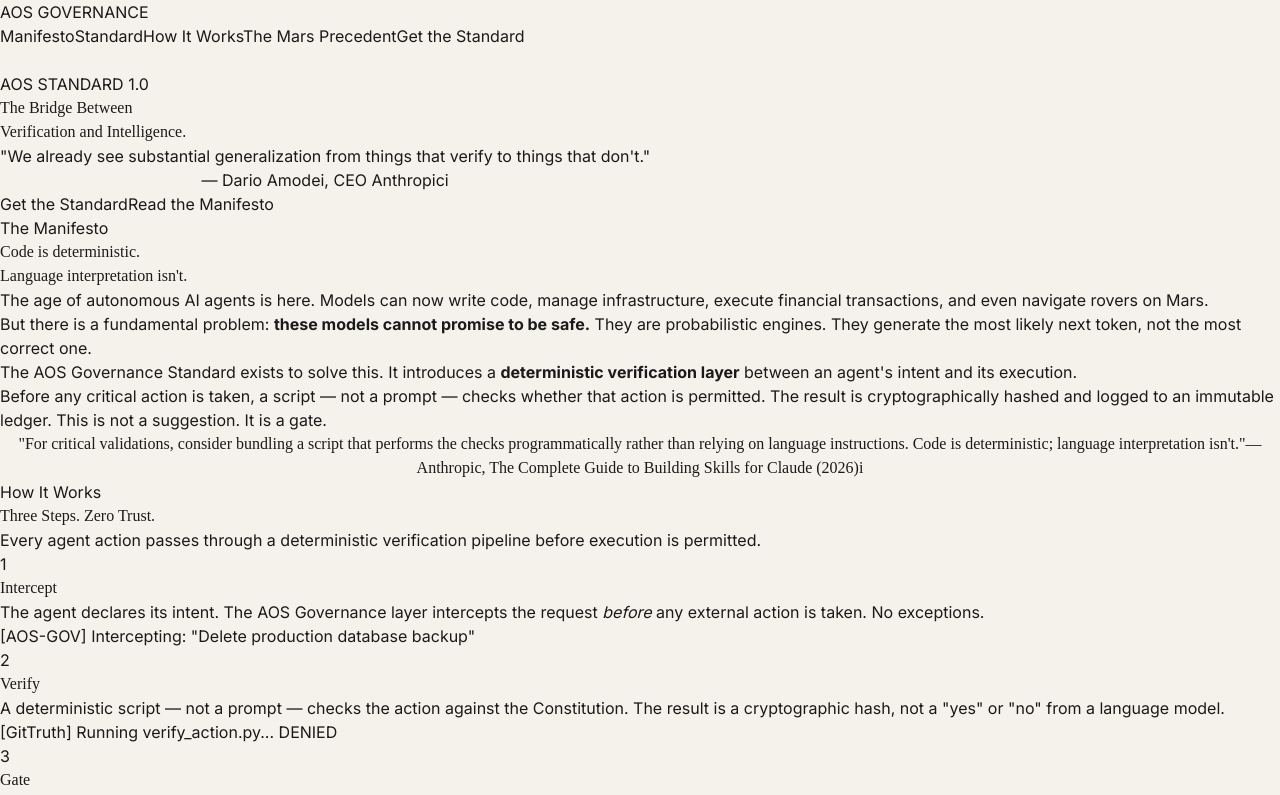
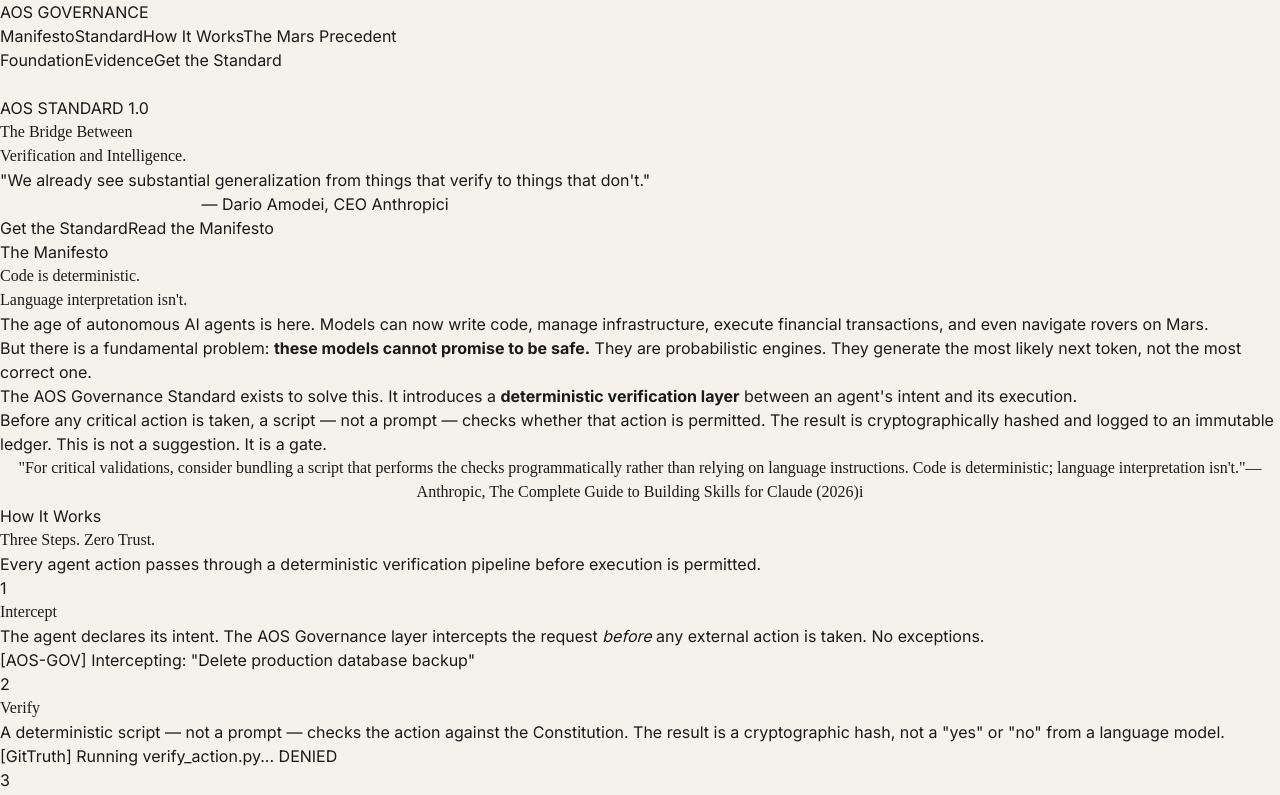
Before and after one commit to genesalvatore/aos-governance.com, a React (Vite) app in the folder aos-governance-web/: page / in a window 1280 px wide. Shown: the top 795 px of the page. Built offline with nearby package versions, Linux system fonts and the light colour scheme.

Commit message:
Add trio cross-links: Foundation + Evidence in nav

```diff
--- a/aos-governance-web/src/App.tsx
+++ b/aos-governance-web/src/App.tsx
@@ -224,6 +224,12 @@ export default function App() {
               <a href="#standard" className="hover:text-black transition-colors">Standard</a>
               <a href="#how-it-works" className="hover:text-black transition-colors">How It Works</a>
               <a href="#mars" className="hover:text-black transition-colors">The Mars Precedent</a>
+
+              {/* Trio nav */}
+              <div className="w-px h-4 bg-black/15 mx-1" />
+              <a href="https://aos-foundation.com" target="_blank" rel="noopener noreferrer" className="text-gray-400 hover:text-black transition-colors text-xs font-mono uppercase tracking-wider">Foundation</a>
+              <a href="https://aos-evidence.com" target="_blank" rel="noopener noreferrer" className="text-gray-400 hover:text-black transition-colors text-xs font-mono uppercase tracking-wider">Evidence</a>
+
               <a href="https://github.com/genesalvatore/aos-governance.com" target="_blank" rel="noopener noreferrer" className="px-3 py-1.5 bg-black text-white rounded-md hover:bg-gray-800 transition-colors">Get the Standard</a>
             </div>
 
@@ -243,6 +249,10 @@ export default function App() {
                 <a href="#standard" onClick={() => setMobileMenuOpen(false)} className="block py-3 text-sm font-medium text-gray-700 hover:text-black transition-colors border-b border-black/5">Standard</a>
                 <a href="#how-it-works" onClick={() => setMobileMenuOpen(false)} className="block py-3 text-sm font-medium text-gray-700 hover:text-black transition-colors border-b border-black/5">How It Works</a>
                 <a href="#mars" onClick={() => setMobileMenuOpen(false)} className="block py-3 text-sm font-medium text-gray-700 hover:text-black transition-colors border-b border-black/5">The Mars Precedent</a>
+                <div className="pt-2 flex gap-3 text-xs font-mono uppercase tracking-wider">
+                  <a href="https://aos-foundation.com" target="_blank" rel="noopener noreferrer" className="text-gray-400 hover:text-black">Foundation</a>
+                  <a href="https://aos-evidence.com" target="_blank" rel="noopener noreferrer" className="text-gray-400 hover:text-black">Evidence</a>
+                </div>
                 <a href="https://github.com/genesalvatore/aos-governance.com" target="_blank" rel="noopener noreferrer" className="block mt-3 text-center py-3 bg-black text-white rounded-xl font-semibold text-sm hover:bg-gray-800 transition-colors">Get the Standard</a>
               </div>
             </div>
```
